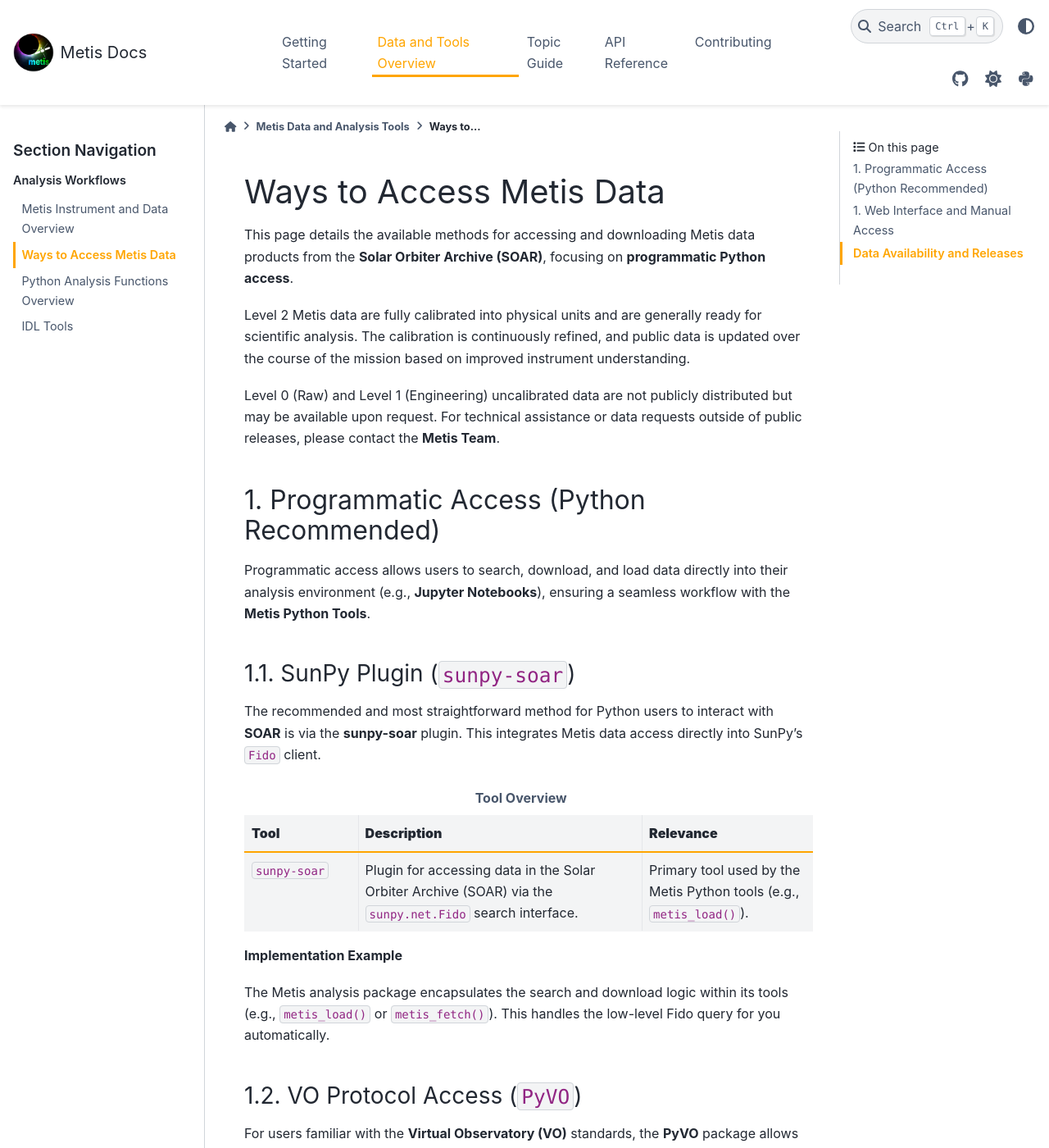
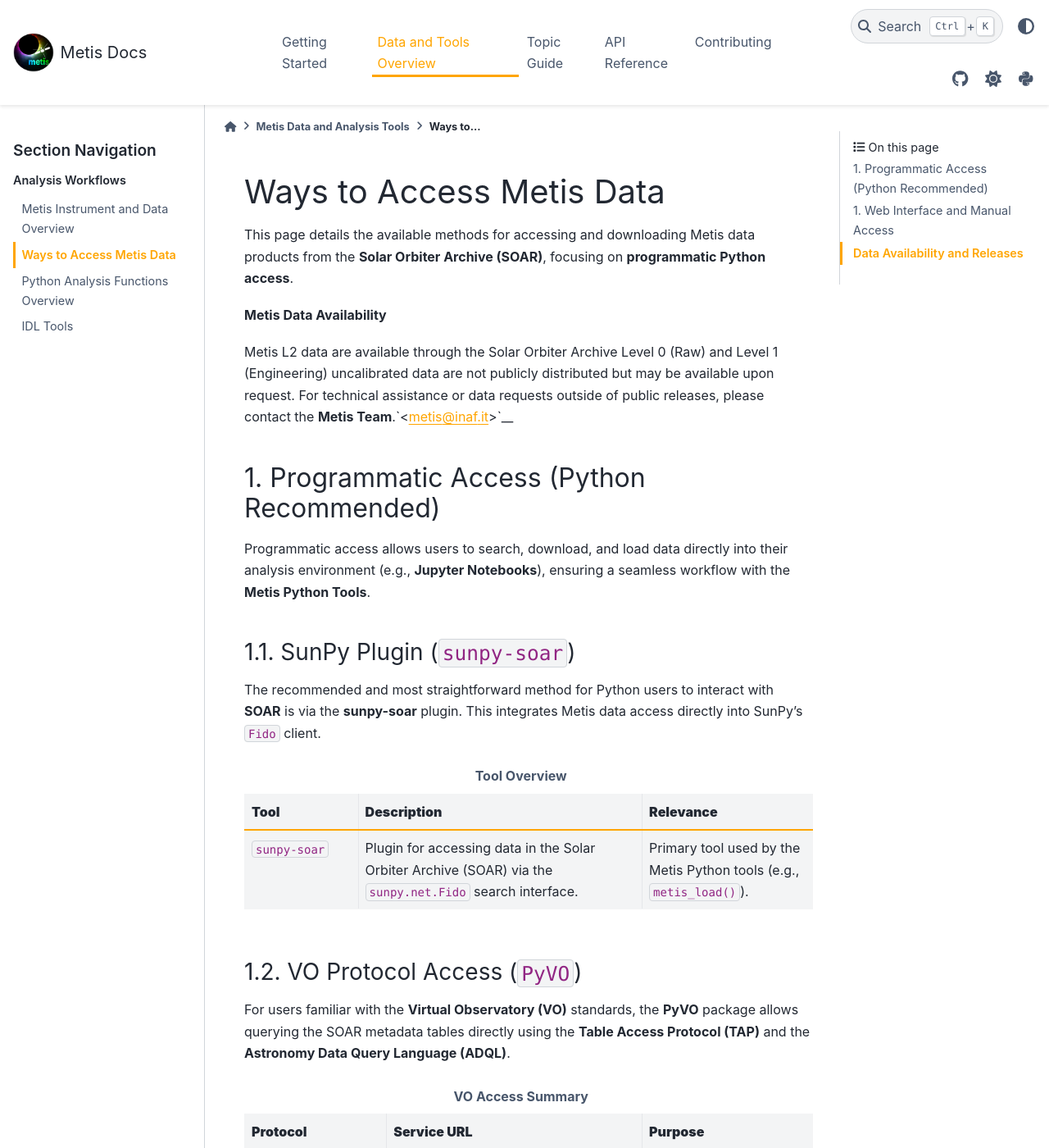
Before and after one commit to gjerse/metis-docs, a Sphinx documentation site: the page built from source/data_overview/data_access.rst, in a window 1280 px wide and 1400 px high. Shown: the whole window at 82% size. Built offline with Sphinx 7.4.7 and the PyData theme 0.15.4, drawn with Linux system fonts in a browser that asks for light colours; pages that are not in the unit, such as notebooks, are missing from menus; some of the changed text lies outside the part shown.

Commit message:
added files

```diff
--- a/source/data_overview/data_access.rst
+++ b/source/data_overview/data_access.rst
@@ -4,11 +4,11 @@ Ways to Access Metis Data
 
 This page details the available methods for accessing and downloading Metis data products from the **Solar Orbiter Archive (SOAR)**, focusing on **programmatic Python access**.
 
-Level 2 Metis data are fully calibrated into physical units and are generally ready for scientific analysis.
-The calibration is continuously refined, and public data is updated over the course of the mission based on improved instrument understanding.
+**Metis Data Availability**
 
+Metis L2 data are available through the Solar Orbiter Archive
 Level 0 (Raw) and Level 1 (Engineering) uncalibrated data are not publicly distributed but may be available upon request.
-For technical assistance or data requests outside of public releases, please contact the **Metis Team**.
+For technical assistance or data requests outside of public releases, please contact the **Metis Team**.`<metis@inaf.it>`__
 
 
 1. Programmatic Access (Python Recommended)
@@ -34,10 +34,6 @@ This integrates Metis data access directly into SunPy's ``Fido`` client.
      - Plugin for accessing data in the Solar Orbiter Archive (SOAR) via the ``sunpy.net.Fido`` search interface.
      - Primary tool used by the Metis Python tools (e.g., ``metis_load()``).
 
-**Implementation Example**
-
-The Metis analysis package encapsulates the search and download logic within its tools (e.g., ``metis_load()`` or ``metis_fetch()``).
-This handles the low-level Fido query for you automatically.
 
 
 1.2. VO Protocol Access (``PyVO``)
@@ -66,10 +62,9 @@ For users familiar with the **Virtual Observatory (VO)** standards, the **PyVO**
    service = vo.dal.TAPService("http://soar.esac.esa.int/soar-sl-tap/tap/")
 
    # Example: Execute an ADQL query to find data products
-   # results = service.search(
-   #     "SELECT * FROM dbo.v_solo_files WHERE instrument='METIS' AND level=2"
-   # )
-   # results.to_table().pprint()
+   results = service.search(
+        "SELECT * FROM dbo.v_solo_files WHERE instrument='METIS' AND level=2")
+   results.to_table().pprint()
 
 
 
```
